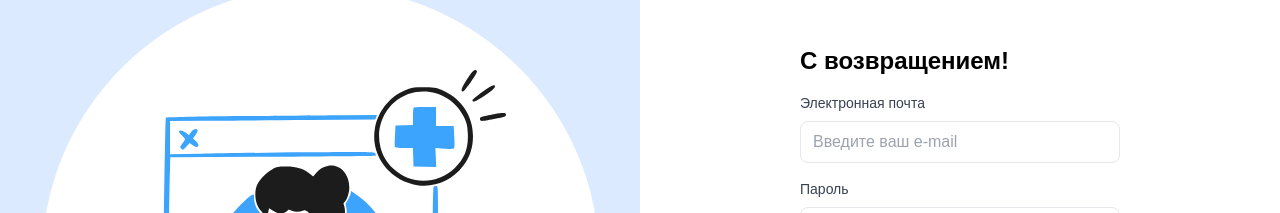
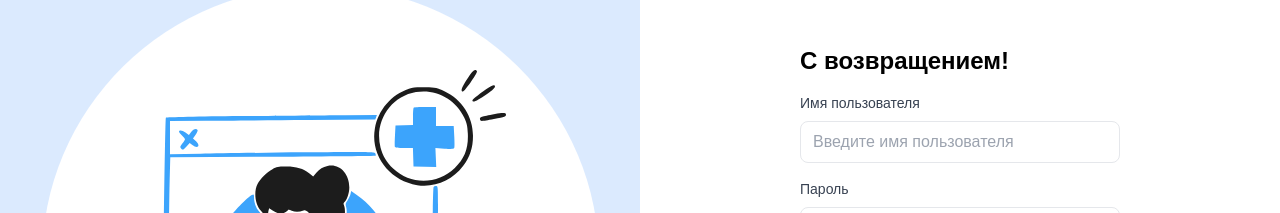
Before and after one commit to POLUPOKEER/RLArena, a React app: page /Login in a window 1280 px wide. Shown: the part 281-494 px from the top of the page. Built offline with nearby package versions, Linux system fonts and the light colour scheme; no server answers; the HTML template or start-up script is replaced by a standard one.

Commit message:
Логин

```diff
--- a/package.json
+++ b/package.json
@@ -11,6 +11,7 @@
   },
   "dependencies": {
     "antd": "^5.24.8",
+    "axios": "^1.9.0",
     "date-fns": "^4.1.0",
     "framer-motion": "^12.6.5",
     "react": "^18.3.1",
--- a/src/components/Login.jsx
+++ b/src/components/Login.jsx
@@ -1,35 +1,31 @@
-import { useState } from 'react';
-import { useNavigate } from 'react-router-dom';
-import { message } from 'antd';
+import { useState } from "react";
+import { useNavigate } from "react-router-dom";
+import { message } from "antd";
+import { login } from "../helpers/users-api";
 
-
-const Registration = () => {
-  const [email, setEmail] = useState('');
-  const [password, setPassword] = useState('');
+const Login = () => {
+  const [username, setUsername] = useState("");
+  const [password, setPassword] = useState("");
+  const [error, setError] = useState("");
   const navigate = useNavigate();
-
 
   const handleRegistration = async (e) => {
     e.preventDefault();
 
     // Валидация полей
-    if (!email || !password) {
-      message.error('Пожалуйста, заполните все поля');
+    if (!username || !password) {
+      message.error("Пожалуйста, заполните все поля");
       return;
     }
 
-    // Получаем зарегистрированных пользователей
-    const users = JSON.parse(localStorage.getItem('users') || '[]');
+    try {
+      const { access_token } = await login({ username, password });
 
-    // Ищем пользователя
-    const user = users.find(u => u.email === email && u.password === password);
+      localStorage.setItem("token", access_token);
 
-    if (user) {
-      localStorage.setItem('currentUser', JSON.stringify(user));
-      message.success('Авторизация успешна!');
-      navigate('/Main');
-    } else {
-      message.error('Неверный email или пароль');
+      navigate("/Main");
+    } catch (error) {
+      setError("Произошла ошибка");
     }
   };
 
@@ -49,27 +45,33 @@ const Registration = () => {
       {/* Правая часть */}
       <div className="md:w-1/2 flex flex-col justify-center items-center">
         <div className="w-full max-w-sm px-8">
-          <h2 className="text-2xl font-semibold mb-4 text-left">С возвращением!</h2>
+          <h2 className="text-2xl font-semibold mb-4 text-left">
+            С возвращением!
+          </h2>
 
           <form onSubmit={handleRegistration}>
-
-
             <div className="mb-4">
-              <label className="block text-gray-700 text-sm mb-2" htmlFor="email">
-                Электронная почта
+              <label
+                className="block text-gray-700 text-sm mb-2"
+                htmlFor="email"
+              >
+                Имя пользователя
               </label>
               <input
                 className="w-full px-3 py-2 border rounded-lg"
-                type="email"
+                type="text"
                 id="email"
-                placeholder="Введите ваш e-mail"
-                value={email}
-                onChange={(e) => setEmail(e.target.value)}
+                placeholder="Введите имя пользователя"
+                value={username}
+                onChange={(e) => setUsername(e.target.value)}
               />
             </div>
 
             <div className="mb-4">
-              <label className="block text-gray-700 text-sm mb-2" htmlFor="password">
+              <label
+                className="block text-gray-700 text-sm mb-2"
+                htmlFor="password"
+              >
                 Пароль
               </label>
               <input
@@ -80,10 +82,11 @@ const Registration = () => {
                 value={password}
                 onChange={(e) => setPassword(e.target.value)}
               />
-              <button className="text-xs text-gray-400 mt-1 text-right w-full">Забыли пароль</button>
-
+              <button className="text-xs text-gray-400 mt-1 text-right w-full">
+                Забыли пароль
+              </button>
+              {error && <p className="text-red-500 mb-5">{error}</p>}
             </div>
-
 
             <button
               type="submit"
@@ -94,8 +97,10 @@ const Registration = () => {
           </form>
 
           <div className="mt-6 text-gray-600">
-            Уже есть аккаунт?{' '}
-            <a href="/Registration" className="text-blue-600">Зарегистрироваться</a>
+            Уже есть аккаунт?{" "}
+            <a href="/Registration" className="text-blue-600">
+              Зарегистрироваться
+            </a>
           </div>
         </div>
       </div>
@@ -103,4 +108,4 @@ const Registration = () => {
   );
 };
 
-export default Registration;
+export default Login;
--- /dev/null
+++ b/src/helpers/appAxios.ts
@@ -0,0 +1,17 @@
+import axios from 'axios';
+
+const appAxios = axios.create({
+  baseURL: 'http://localhost/api/v1', // замени на свой
+});
+
+appAxios.interceptors.request.use((config) => {
+  const token = localStorage.getItem('token');
+
+  if (token && config.headers) {
+    config.headers.Authorization = `Bearer ${token}`;
+  }
+
+  return config;
+});
+
+export default appAxios;
--- /dev/null
+++ b/src/helpers/users-api.ts
@@ -0,0 +1,27 @@
+export type LoginDataType = {
+  username: string;
+  password: string;
+};
+
+export type LoginResponseType = {
+  access_token: string;
+  token_type: string;
+};
+
+export const login = async (data: LoginDataType) => {
+  const formData = new FormData();
+
+  formData.append("username", data.username);
+  formData.append("password", data.password);
+
+  const response = await fetch("http://localhost/api/v1/users/token", {
+    method: "POST",
+    body: formData,
+  });
+
+  if (!response.ok) {
+    throw new Error("Произошла ошибка");
+  }
+
+  return await response.json();
+};
--- /dev/null
+++ b/src/pages/LoginPage.tsx
@@ -0,0 +1,16 @@
+import React, { FC } from "react";
+import Login from "../components/Login";
+
+interface LoginPageProps {
+  // TODO: define your props here
+}
+
+const LoginPage: FC<LoginPageProps> = (props) => {
+  return (
+    <>
+      <Login />
+    </>
+  );
+};
+
+export default LoginPage;
```
Also changed, not shown: 1 other file (tests, documents, lock files or other folders).
